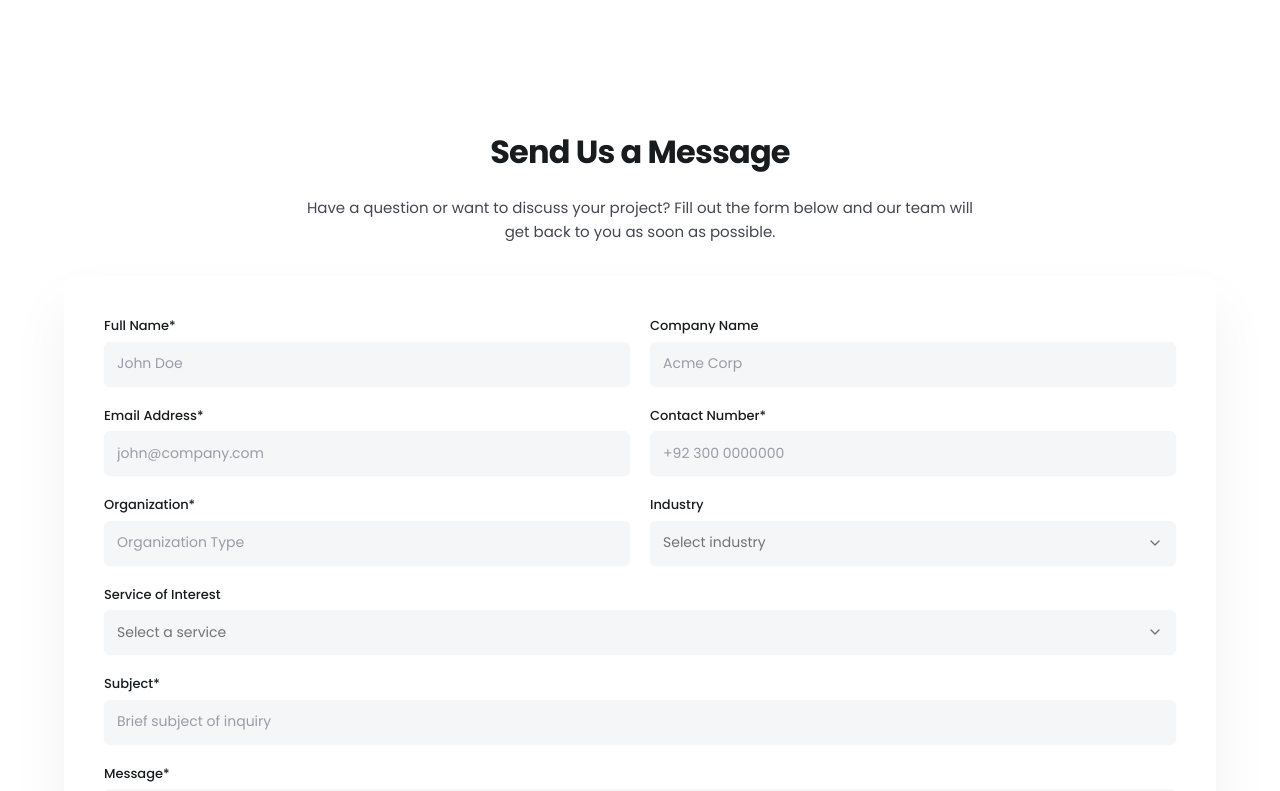
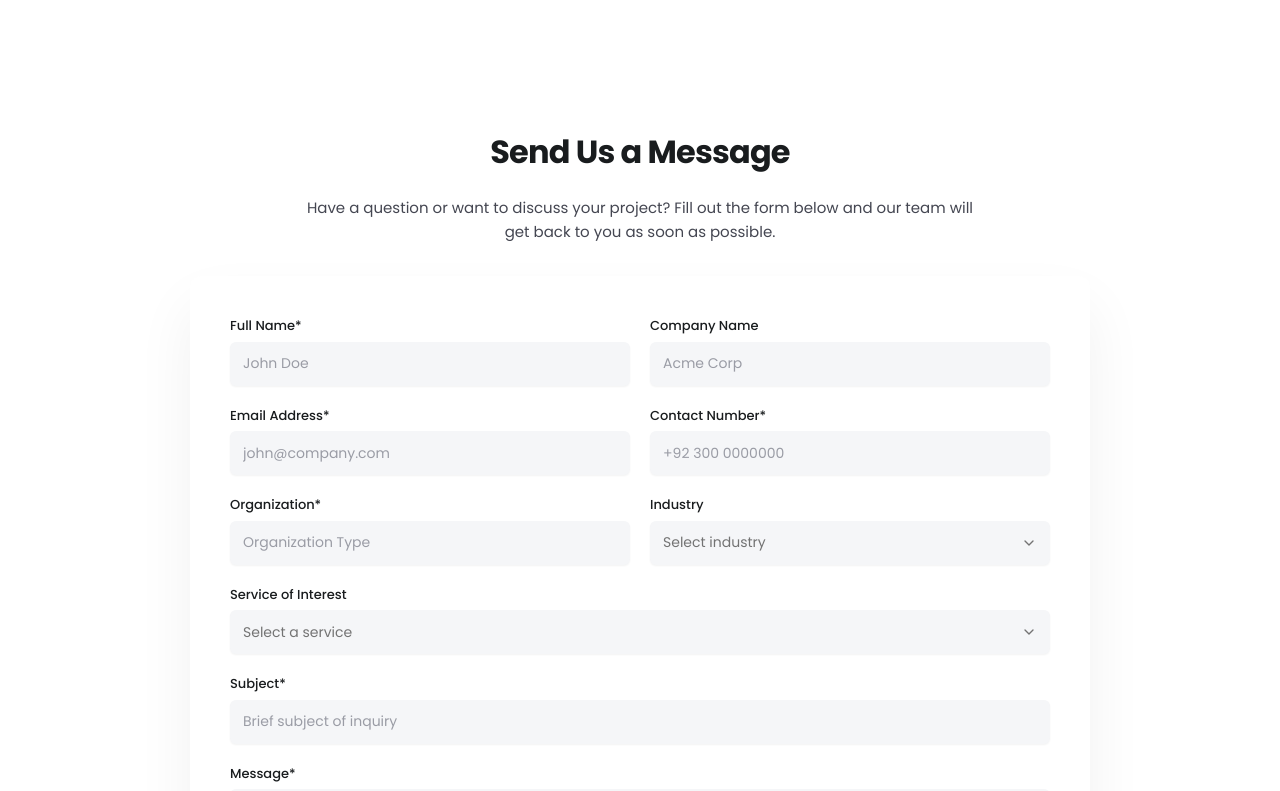
Before and after one commit to moizali-code/techavenue_company_website, a Next.js app: page /contact in a window 1280 px wide. Shown: the part 1369-2160 px from the top of the page. Built offline with nearby package versions, Linux system fonts and the light colour scheme.

Commit message:
width issues in contactus page

```diff
--- a/components/features/contact/contact-form.tsx
+++ b/components/features/contact/contact-form.tsx
@@ -59,7 +59,8 @@ function ContactForm({ title, description }: ContactFormProps) {
 
   return (
     <Container>
-      <div className="font-poppins flex flex-col gap-8">
+      <div className="flex justify-center">
+        <div className="w-[900px]  font-poppins flex flex-col gap-8">
           <Jumbotron
             title={title}
             description={description}
@@ -71,7 +72,6 @@ function ContactForm({ title, description }: ContactFormProps) {
               description: "text-[15px] leading-relaxed text-[#444651]",
             }}
           />
-
           <form
             onSubmit={onSubmit}
             noValidate
@@ -86,7 +86,6 @@ function ContactForm({ title, description }: ContactFormProps) {
                 labelClassName={fieldClassNames.label}
                 inputClassName={fieldClassNames.input}
               />
-
               <ValidatedTextInput<ContactFormValues>
                 name="companyName"
                 control={control}
@@ -95,7 +94,6 @@ function ContactForm({ title, description }: ContactFormProps) {
                 labelClassName={fieldClassNames.label}
                 inputClassName={fieldClassNames.input}
               />
-
               <ValidatedTextInput<ContactFormValues>
                 name="email"
                 control={control}
@@ -105,7 +103,6 @@ function ContactForm({ title, description }: ContactFormProps) {
                 labelClassName={fieldClassNames.label}
                 inputClassName={fieldClassNames.input}
               />
-
               <ValidatedTextInput<ContactFormValues>
                 name="contactNumber"
                 control={control}
@@ -115,7 +112,6 @@ function ContactForm({ title, description }: ContactFormProps) {
                 labelClassName={fieldClassNames.label}
                 inputClassName={fieldClassNames.input}
               />
-
               <ValidatedTextInput<ContactFormValues>
                 name="organization"
                 control={control}
@@ -124,14 +120,12 @@ function ContactForm({ title, description }: ContactFormProps) {
                 labelClassName={fieldClassNames.label}
                 inputClassName={fieldClassNames.input}
               />
-
               <Controller
                 name="industry"
                 control={control}
                 render={({ field, fieldState }) => (
                   <div className="flex w-full flex-col gap-1.5">
                     <label className={fieldClassNames.label}>Industry</label>
-
                     <SelectField
                       value={field.value || null}
                       onValueChange={(value) => field.onChange(value ?? "")}
@@ -140,7 +134,6 @@ function ContactForm({ title, description }: ContactFormProps) {
                       ariaLabel="Industry"
                       classNames={{ trigger: fieldClassNames.input }}
                     />
-
                     {fieldState.error?.message && (
                       <p role="alert" className="text-sm text-destructive">
                         {fieldState.error.message}
@@ -150,7 +143,6 @@ function ContactForm({ title, description }: ContactFormProps) {
                 )}
               />
             </div>
-
             <Controller
               name="serviceOfInterest"
               control={control}
@@ -159,7 +151,6 @@ function ContactForm({ title, description }: ContactFormProps) {
                   <label className={fieldClassNames.label}>
                     Service of Interest
                   </label>
-
                   <SelectField
                     value={field.value || null}
                     onValueChange={(value) => field.onChange(value ?? "")}
@@ -168,7 +159,6 @@ function ContactForm({ title, description }: ContactFormProps) {
                     ariaLabel="Service of Interest"
                     classNames={{ trigger: fieldClassNames.input }}
                   />
-
                   {fieldState.error?.message && (
                     <p role="alert" className="text-sm text-destructive">
                       {fieldState.error.message}
@@ -177,7 +167,6 @@ function ContactForm({ title, description }: ContactFormProps) {
                 </div>
               )}
             />
-
             <ValidatedTextInput<ContactFormValues>
               name="subject"
               control={control}
@@ -186,7 +175,6 @@ function ContactForm({ title, description }: ContactFormProps) {
               labelClassName={fieldClassNames.label}
               inputClassName={fieldClassNames.input}
             />
-
             <Controller
               name="message"
               control={control}
@@ -195,7 +183,6 @@ function ContactForm({ title, description }: ContactFormProps) {
                   <label htmlFor="message" className={fieldClassNames.label}>
                     Message*
                   </label>
-
                   <Textarea
                     {...field}
                     id="message"
@@ -204,7 +191,6 @@ function ContactForm({ title, description }: ContactFormProps) {
                     aria-invalid={fieldState.error ? true : undefined}
                     className="min-h-[140px] rounded-[6px] border-transparent bg-[#F5F6F8] px-3 py-3 text-[14px] text-[#191C1E] placeholder:text-[#9A9CA5]"
                   />
-
                   {fieldState.error?.message && (
                     <p role="alert" className="text-sm text-destructive">
                       {fieldState.error.message}
@@ -213,7 +199,6 @@ function ContactForm({ title, description }: ContactFormProps) {
                 </div>
               )}
             />
-
             <Controller
               name="consent"
               control={control}
@@ -228,17 +213,15 @@ function ContactForm({ title, description }: ContactFormProps) {
                       aria-invalid={fieldState.error ? true : undefined}
                       className="mt-0.5"
                     />
-
                     <label
                       htmlFor="consent"
                       className="text-[13px] leading-relaxed text-[#444651]"
                     >
-                    I agree to be contacted by Tech Avenue regarding my inquiry
-                    and understand that my information will be processed
-                    according to the company&apos;s privacy policy.
+                      I agree to be contacted by Tech Avenue regarding my
+                      inquiry and understand that my information will be
+                      processed according to the company&apos;s privacy policy.
                     </label>
                   </div>
-
                   {fieldState.error?.message && (
                     <p role="alert" className="text-sm text-destructive">
                       {fieldState.error.message}
@@ -247,7 +230,6 @@ function ContactForm({ title, description }: ContactFormProps) {
                 </div>
               )}
             />
-
             <div className="grid gap-4 md:grid-cols-2">
               <Button
                 type="button"
@@ -260,7 +242,6 @@ function ContactForm({ title, description }: ContactFormProps) {
               >
                 View Success Stories
               </Button>
-
               <Button
                 type="submit"
                 variant="brand"
@@ -273,6 +254,7 @@ function ContactForm({ title, description }: ContactFormProps) {
             </div>
           </form>
         </div>
+      </div>
     </Container>
   );
 }
```
Lines whose indentation alone changed are shown as unchanged.
